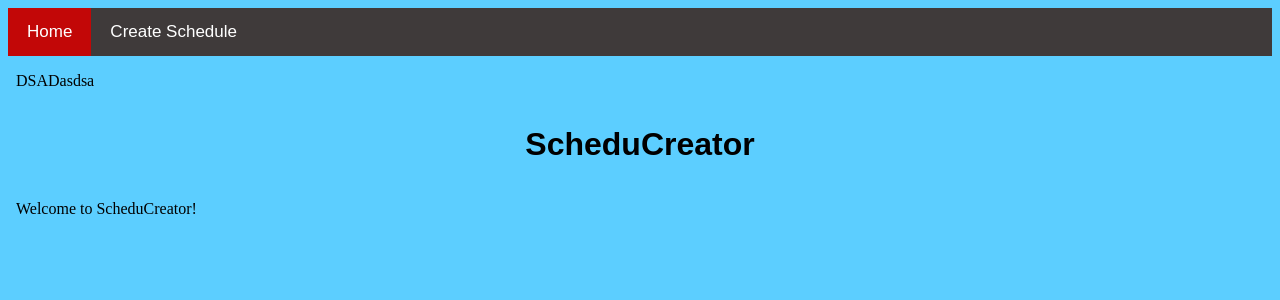
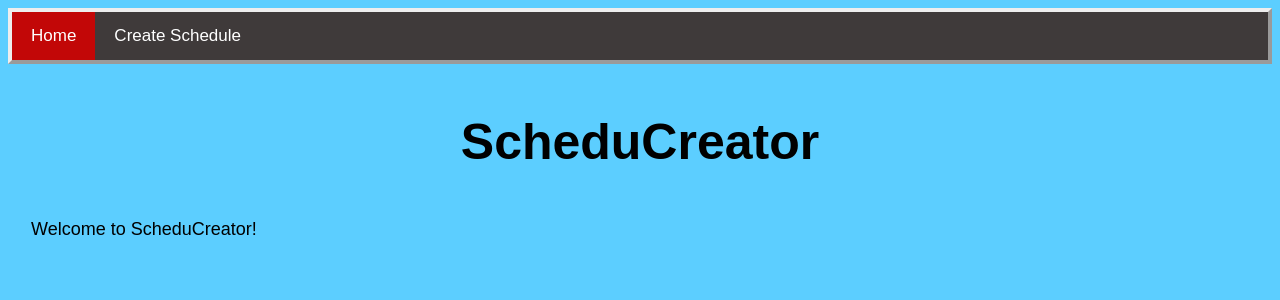
Before and after one commit to aaronist/ScheduCreator, an Angular app in the folder my-app/: page / in a window 1280 px wide. Shown: the top 300 px of the page. Built offline with nearby package versions, Linux system fonts and the light colour scheme.

Commit message:
Add design to main webpage

```diff
--- a/my-app/src/app/app.component.css
+++ b/my-app/src/app/app.component.css
@@ -2,12 +2,21 @@ h1 {
     font-family: 'Oswald', sans-serif;
     text-align: center;
     padding: 15px 0;
+    font-size: 50px;
+}
+
+p {
+    padding-left: 15px;
+    font-size: 18px;
+    font-family: 'Noto Sans JP', sans-serif;
 }
 
 
 .navigation {
     background-color: rgb(63, 58, 58);
     overflow: hidden;
+    border: 0.3rem solid;
+    border-style: outset;
 }
 
 
@@ -19,12 +28,12 @@ h1 {
     padding: 14px 19px;
     text-decoration: none;
     font-size: 17px;
+    transition: background-color 0.2s ease-in-out 20ms;
 }
 
 
 .navigation a:hover {
-    background-color: rgb(226, 226, 226);
-    color: rgb(0, 0, 0);
+    background-color: rgb(164, 136, 185);
 }
 
 
--- a/my-app/src/app/app.component.html
+++ b/my-app/src/app/app.component.html
@@ -7,13 +7,10 @@
 
 <div class="navigation">
   <a class="active" href="#home">Home</a>
-  <a href="#schedule">Create Schedule</a>
+  <a href="pages/schedule/schedule.component.html">Create Schedule</a>
 </div>
 
 <body>
-
-<p>DSADasdsa</p>
-
 
 <h1>ScheduCreator</h1>
 <p>Welcome to ScheduCreator!</p>
```
